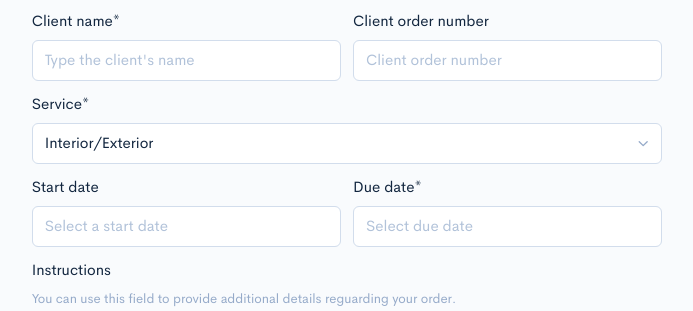
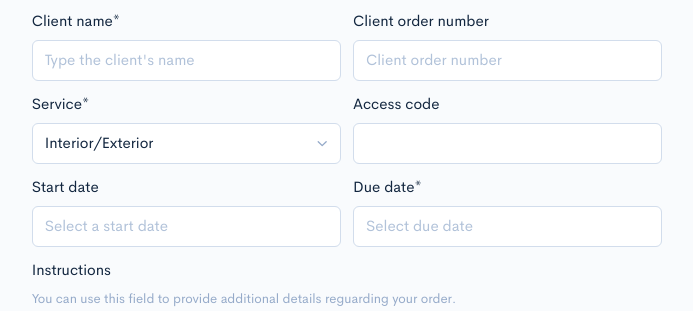
Before and after one commit to verifiedproperties/web, a PHP site: page /admin/new-order in a window 1280 px wide. Shown: the part 904-1215 px from the top of the page, without its empty margins (418-1111 px from the left). Run offline with PHP 8.4, Linux system fonts and the light colour scheme; a user stored in the database is signed in; some libraries are stand-ins or nearby versions; some web fonts are replaced.

Commit message:
Added "Access code" input field.

```diff
--- a/admin/new-order.php
+++ b/admin/new-order.php
@@ -29,9 +29,10 @@ if (isset($_POST['create-order'])) {
   $client_name = $_POST['client_name'];
   $con = $_POST['con'];
   $service = $_POST['service'];
+  $access_code = $_POST['access_code'];
   if (!empty($street_address) && !empty($city) && !empty($state) && !empty($zip) && !empty($client_name) && !empty($due_date) && !empty($service)) {
-    $stmt = $conn->prepare("INSERT INTO `work-orders` (client_name, con, street_address, secondary_address, city, state, zip, county, country, owner, start_date, due_date, instructions, service) VALUES (?,?,?,?,?,?,?,?,?,?,?,?,?,?)");
-    $stmt->bind_param('ssssssssssssss', $client_name, $con, $street_address, $secondary_address, $city, $state, $zip, $county, $country, $owner, $start_date, $due_date, $instructions, $service);
+    $stmt = $conn->prepare("INSERT INTO `work-orders` (client_name, con, street_address, secondary_address, city, state, zip, county, country, owner, start_date, due_date, instructions, service, access_code) VALUES (?,?,?,?,?,?,?,?,?,?,?,?,?,?,?)");
+    $stmt->bind_param('sssssssssssssss', $client_name, $con, $street_address, $secondary_address, $city, $state, $zip, $county, $country, $owner, $start_date, $due_date, $instructions, $service, $access_code);
     $result = $stmt->execute();
 
     if (false == $result) {
@@ -232,7 +233,7 @@ function initMap() {
               <label class="form-label">Client order number</label>
               <input type="text" name="con" class="form-control" placeholder="Client order number">
             </div>
-            <div class="col-12">
+            <div class="col-6">
               <label class="form-label">Service*</label>
               <select class="form-select" name="service">
                 <option value="Interior/Exterior">Interior/Exterior</option>
@@ -241,6 +242,10 @@ function initMap() {
                 <option value="No Contact">No Contact</option>
                 <option value="Vehicle Inspection">Vehicle Inspection</option>
               </select>
+            </div>
+            <div class="col-6">
+              <label class="form-label">Access code</label>
+              <input type="text" class="form-control" name="access_code">
             </div>
             <div class="col-6">
               <label class="form-label">Start date</label>
```
